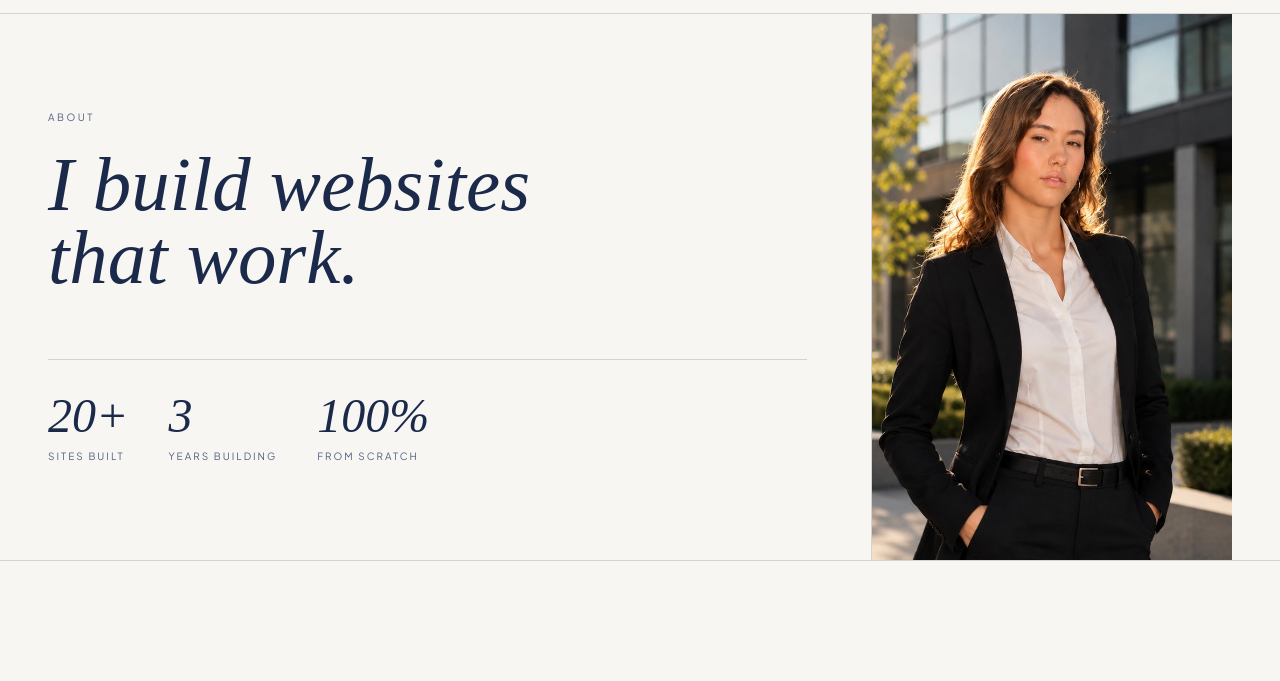
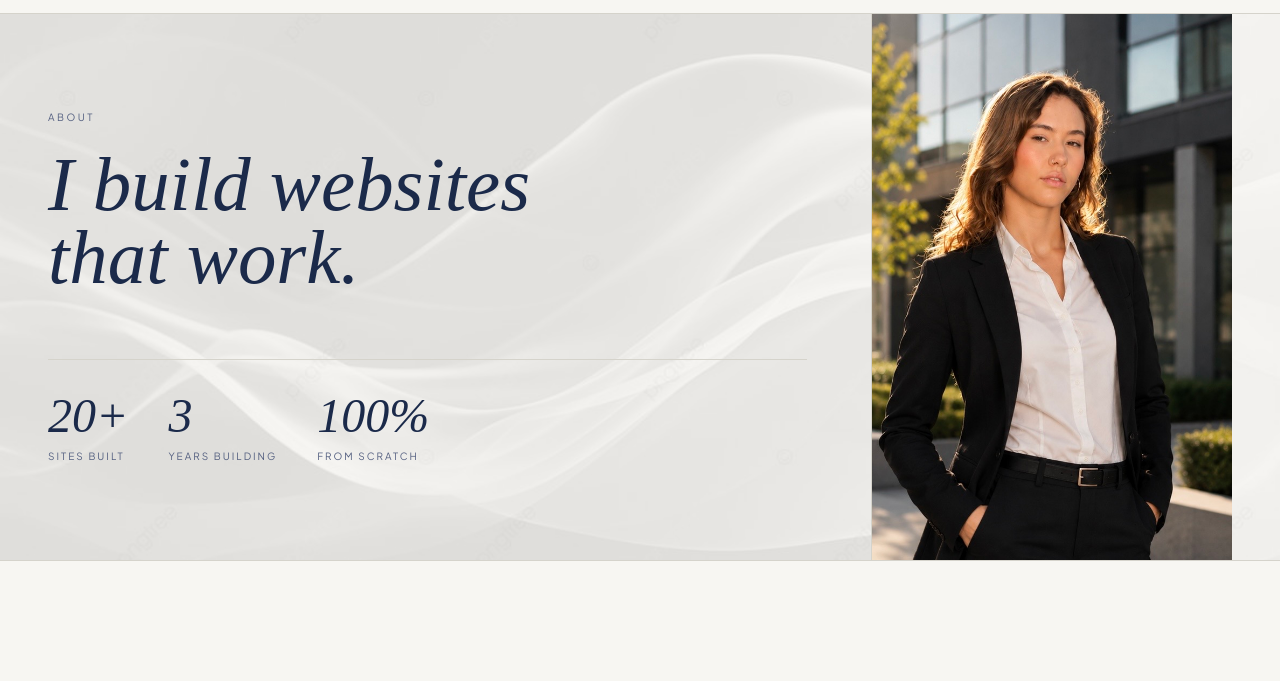
Before and after one commit to alexandriabraniff-dotcom/alexandria-braniff-portfolio, an Astro site: page /about in a window 1280 px wide. Shown: the part 59-740 px from the top of the page. Built offline with nearby package versions, Linux system fonts and the light colour scheme; Astro itself is replaced by a stand-in of ours; grey boxes are pictures that could not be loaded; a web font is replaced by a local one.

Commit message:
Add wavy background image to page headers on About, Services, and Projects (light mode)

```diff
--- a/src/pages/about.astro
+++ b/src/pages/about.astro
@@ -15,8 +15,9 @@ import AnimateIn from '../components/AnimateIn.astro';
   <div class="light-layout">
 
     <!-- HERO -->
-    <section class="border-b border-surface2 overflow-hidden">
-      <div class="max-w-7xl mx-auto px-6 lg:px-12">
+    <section class="border-b border-surface2 overflow-hidden relative">
+      <img src="/images/page-header-bg.jpg" alt="" aria-hidden="true" class="absolute inset-0 w-full h-full object-cover pointer-events-none" style="opacity: 0.35;" />
+      <div class="max-w-7xl mx-auto px-6 lg:px-12 relative z-10">
         <div class="grid lg:grid-cols-[1fr_360px] gap-0 items-stretch">
 
           <div class="py-16 lg:py-24 pr-0 lg:pr-16 border-r border-surface2 flex flex-col justify-between">
--- a/src/pages/portfolio.astro
+++ b/src/pages/portfolio.astro
@@ -19,8 +19,9 @@ const projects = allProjects.filter((p: { comingSoon: boolean }) => !p.comingSoo
   <div class="light-layout">
 
     <!-- PAGE HEADER -->
-    <section class="border-b border-surface2">
-      <div class="max-w-7xl mx-auto px-6 lg:px-12">
+    <section class="border-b border-surface2 relative overflow-hidden">
+      <img src="/images/page-header-bg.jpg" alt="" aria-hidden="true" class="absolute inset-0 w-full h-full object-cover pointer-events-none" style="opacity: 0.35;" />
+      <div class="max-w-7xl mx-auto px-6 lg:px-12 relative z-10">
         <div class="grid lg:grid-cols-[1fr_320px] items-stretch">
           <div class="py-16 lg:py-24 pr-0 lg:pr-16 border-r border-surface2">
             <p class="font-body text-[10px] tracking-[0.25em] uppercase text-muted mb-6">Portfolio</p>
--- a/src/pages/services.astro
+++ b/src/pages/services.astro
@@ -41,8 +41,9 @@ const services = [
   <div class="light-layout">
 
     <!-- HEADER -->
-    <section class="border-b border-surface2">
-      <div class="max-w-7xl mx-auto px-6 lg:px-12 py-16 lg:py-24">
+    <section class="border-b border-surface2 relative overflow-hidden">
+      <img src="/images/page-header-bg.jpg" alt="" aria-hidden="true" class="absolute inset-0 w-full h-full object-cover pointer-events-none" style="opacity: 0.35;" />
+      <div class="max-w-7xl mx-auto px-6 lg:px-12 py-16 lg:py-24 relative z-10">
         <p class="font-body text-[10px] tracking-[0.25em] uppercase text-muted mb-5">Services</p>
         <h1 class="font-serif text-text leading-[0.95]" style="font-size: clamp(2.8rem, 6vw, 6rem); font-style: italic; font-weight: 300; animation: fadeUp 0.9s cubic-bezier(0.16,1,0.3,1) both 0.1s;">
           What I do for<br />small business.
```
Also changed, not shown: public/images/page-header-bg.jpg (added).
